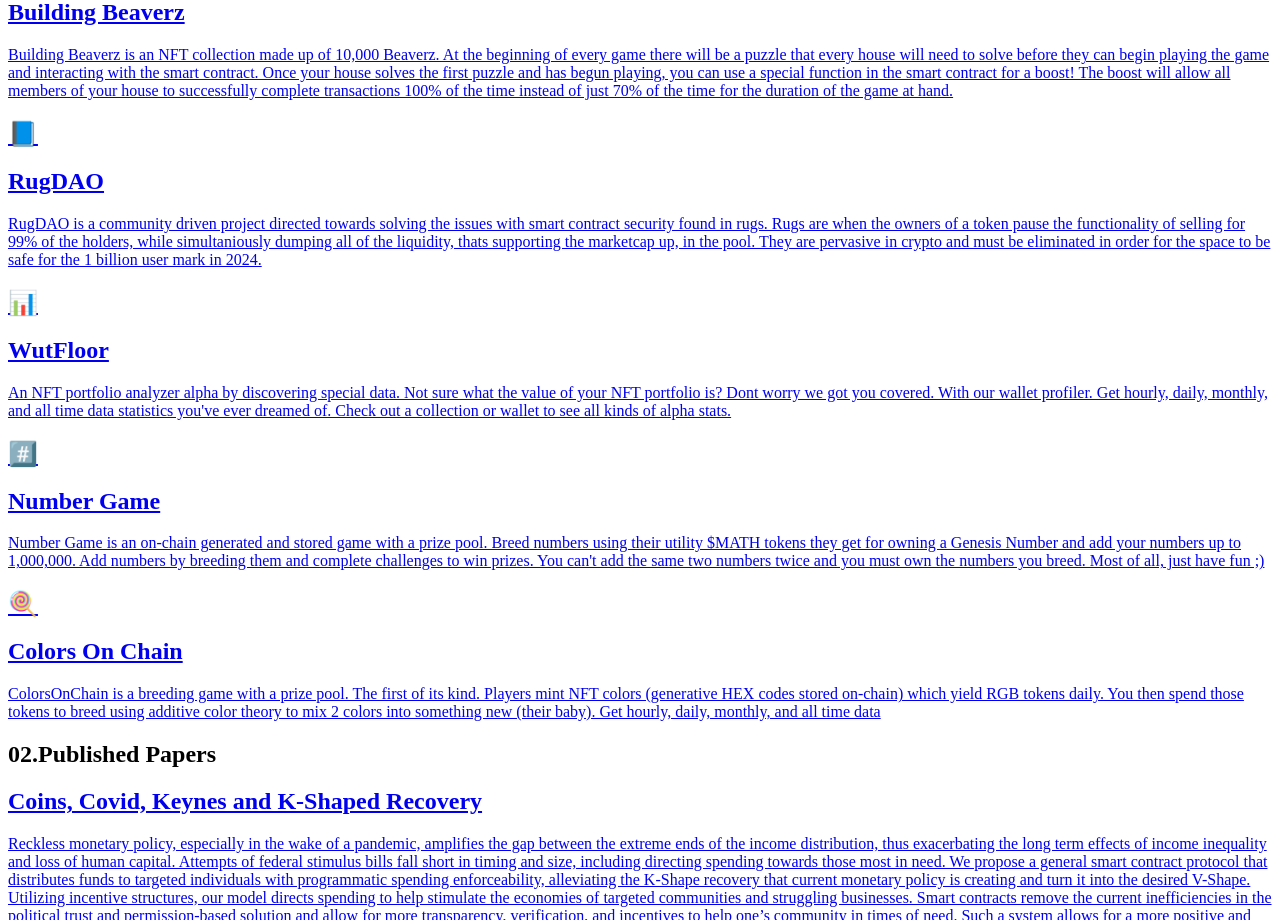
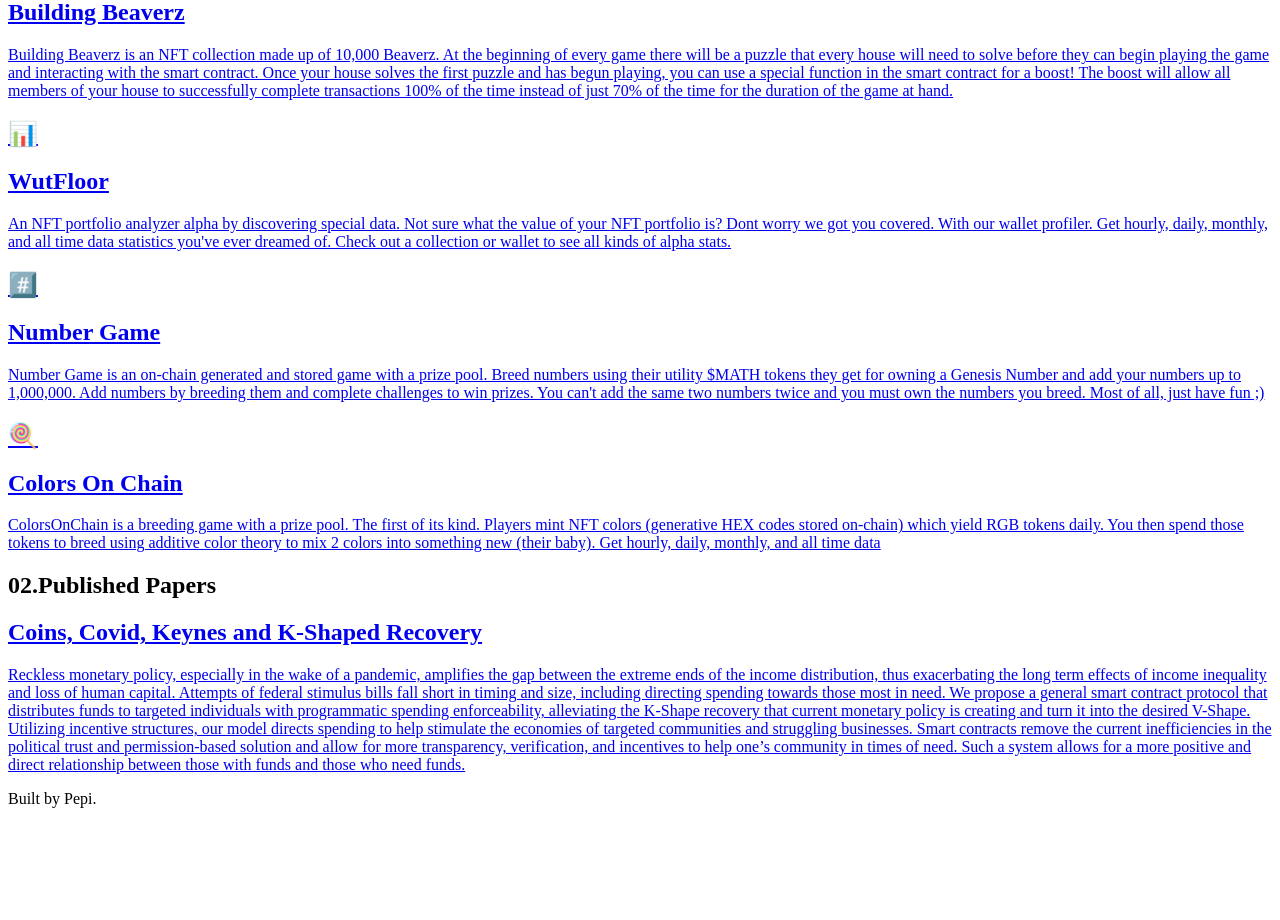
Before and after one commit to rarepepi/pepicodes, a Next.js app: page / in a window 1280 px wide. Shown: the part 1100-2020 px from the top of the page. After the commit the page ends 1924 px from the top, so only its background shows below. Built offline with nearby package versions, Linux system fonts and the light colour scheme; some icons are missing.

Commit message:
fixed numbagame

```diff
--- a/components/Projects.js
+++ b/components/Projects.js
@@ -33,7 +33,7 @@ const Projects = () => {
               </div>
             </a>
           </div>
-          <div className="bg-bg-light m-4 text-center hover:ring-2 hover:ring-green-300 md:w-1/3 cursor-pointer flex justify-center flex-row flex-wrap  py-8  md:space-x-12">
+          {/* <div className="bg-bg-light m-4 text-center hover:ring-2 hover:ring-green-300 md:w-1/3 cursor-pointer flex justify-center flex-row flex-wrap  py-8  md:space-x-12">
             <a href="https://rugdao.lol" target="_blank">
               <div className="text-white flex flex-col justify-center rounded-lg p-4 motion-safe:hover:scale-110  w-96">
                 <h2 className="text-white text-center font-bold text-2xl">
@@ -55,7 +55,7 @@ const Projects = () => {
                 </p>
               </div>
             </a>
-          </div>
+          </div> */}
           <div className="bg-bg-light m-4 text-center hover:ring-2 hover:ring-green-300 md:w-1/3 cursor-pointer flex justify-center flex-row flex-wrap  py-8  md:space-x-12">
             <a href="https://wutfloor.xyz" target="_blank">
               <div className="text-white flex flex-col justify-center rounded-lg p-4 motion-safe:hover:scale-110  w-96">
@@ -79,7 +79,7 @@ const Projects = () => {
           </div>
 
           <div className="bg-bg-light m-4 text-center hover:ring-2 hover:ring-green-300 md:w-1/3 cursor-pointer flex justify-center flex-row flex-wrap  py-8  md:space-x-12">
-            <a href="https://numbergame.io" target="_blank">
+            <a href="https://numbagame.xyz" target="_blank">
               <div className="text-white flex flex-col justify-center rounded-lg p-4 motion-safe:hover:scale-110 w-96">
                 <h2 className="text-white text-center font-bold text-2xl">
                   #️⃣
```
